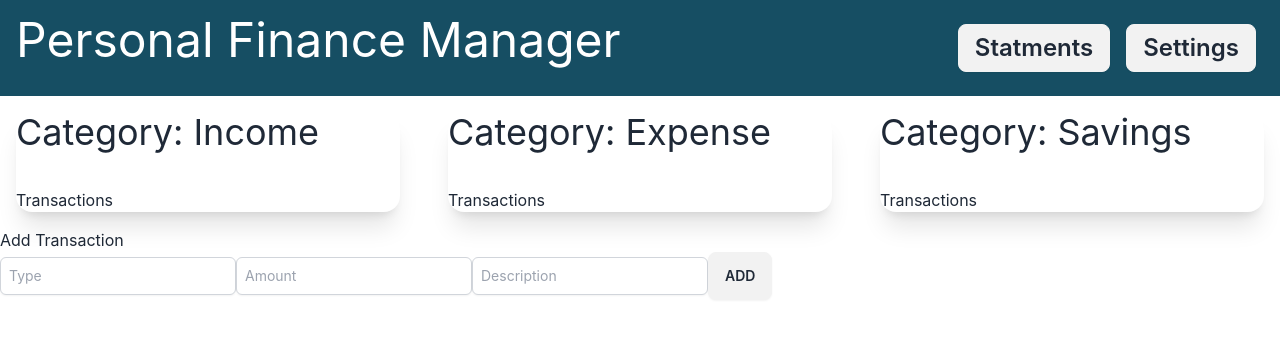
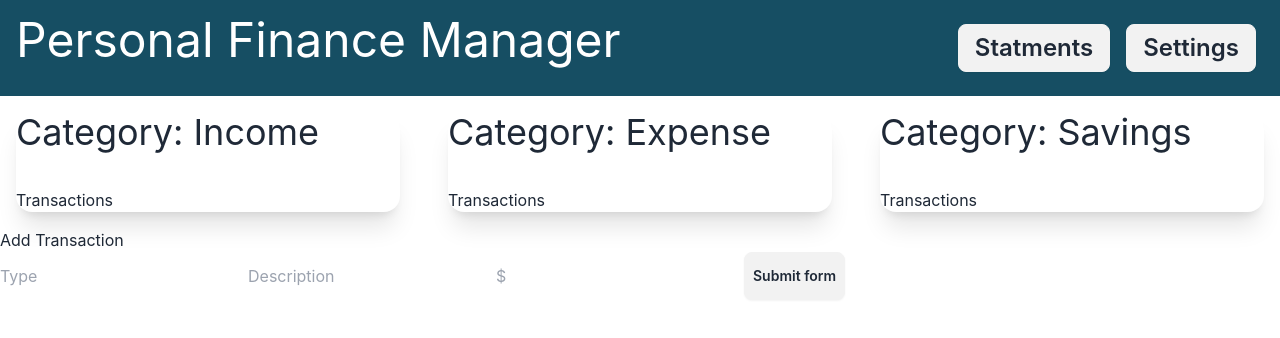
Before and after one commit to maaneesh/Finance-Tracker, a React (Vite) app: page / in a window 1280 px wide. Shown: the top 338 px of the page. Built offline with nearby package versions, Linux system fonts and the light colour scheme.

Commit message:
created a add transaction form

```diff
--- a/src/App.jsx
+++ b/src/App.jsx
@@ -11,9 +11,7 @@ function App() {
   const addTransaction = (newTransaction) => {
     console.log("addTransaction called");
 
-    const updatedTransactions = [...priorTransactions, newTransaction];
-
-    setTransaction(updatedTransactions);
+    setTransaction([...transaction, newTransaction]);
   };
 
   return (
--- a/src/components/addTransaction.jsx
+++ b/src/components/addTransaction.jsx
@@ -2,63 +2,67 @@ import React, { useState, useContext } from "react";
 import { moneyContext } from "../App";
 
 function AddTransaction() {
-  const { addTransaction } = useContext(moneyContext);
-  const [transaction, setTransaction] = useState({
-    type: "",
-    description: "",
-  });
+  const [type, setTransactionType] = useState("");
+  const [description, setDesctiption] = useState("");
+  const [amount, setAmount] = useState(null);
 
-  const handleChange = (e) => {
-    const { name, value } = e.target;
-    setTransaction((prevTransaction) => ({
-      ...prevTransaction,
-      [name]: value,
-    }));
+  const [transaction, setTransaction] = useState("");
+
+  const handleSubmit = (event) => {
+    console.log("handleSubmit ran");
+    event.preventDefault(); // 👈️ prevent page refresh
+
+    // 👇️ Access input values here
+    console.log("firstName 👉️", type);
+    console.log("lastName 👉️", description);
+    console.log("amount 👉️", amount);
+
+    setTransaction(`${type} ${description} ${amount}`);
+
+    // 👇️ Clear all input values in the form
+    setTransactionType("");
+    setDesctiption("");
+    setAmount(null);
   };
 
-  const handleAddTransaction = (e) => {
-    e.preventDefault();
-    if (transaction.amount && transaction.type) {
-      addTransaction(transaction);
-      setTransaction({ type: "", amount: "", description: "" });
-    }
-  };
+  return (
+    <div>
+      <h2>Add Transaction</h2>
+      <form className="flex" onSubmit={handleSubmit}>
+        <input
+          id="transaction-type"
+          name="description"
+          type="text"
+          placeholder="Type"
+          onChange={(event) => setTransactionType(event.target.value)}
+          value={type}
+        />
 
-  console.log(transaction);
+        <br />
+        <input
+          id="description"
+          name="description"
+          type="text"
+          placeholder="Description"
+          value={description}
+          onChange={(event) => setDesctiption(event.target.value)}
+        />
+        <br />
+        <input
+          id="amount"
+          name="amount"
+          type="number"
+          placeholder="$"
+          value={amount}
+          onChange={(e) => setAmount(event.target.value)}
+        />
 
-  return (
-    <>
-      <h2>Add Transaction</h2>
-      <form>
-        <input
-          type="text"
-          name="type"
-          value={transaction.type}
-          onChange={handleChange}
-          placeholder="Type"
-          className="p-2 mt-1 border border-gray-300 rounded-md shadow-sm sm:text-sm"
-        />
-        <input
-          type="number"
-          name="amount"
-          value={transaction.amount}
-          onChange={handleChange}
-          placeholder="Amount"
-          className="p-2 mt-1 border border-gray-300 rounded-md shadow-sm sm:text-sm"
-        />
-        <input
-          type="text"
-          name="description"
-          value={transaction.description}
-          onChange={handleChange}
-          placeholder="Description"
-          className="p-2 mt-1 border border-gray-300 rounded-md shadow-sm sm:text-sm"
-        />
-        <button onClick={handleAddTransaction} className="btn">
-          ADD
+        <button className="btn p-2" type="submit">
+          Submit form
         </button>
       </form>
-    </>
+      <h2>{transaction}</h2>
+    </div>
   );
 }
 
```
